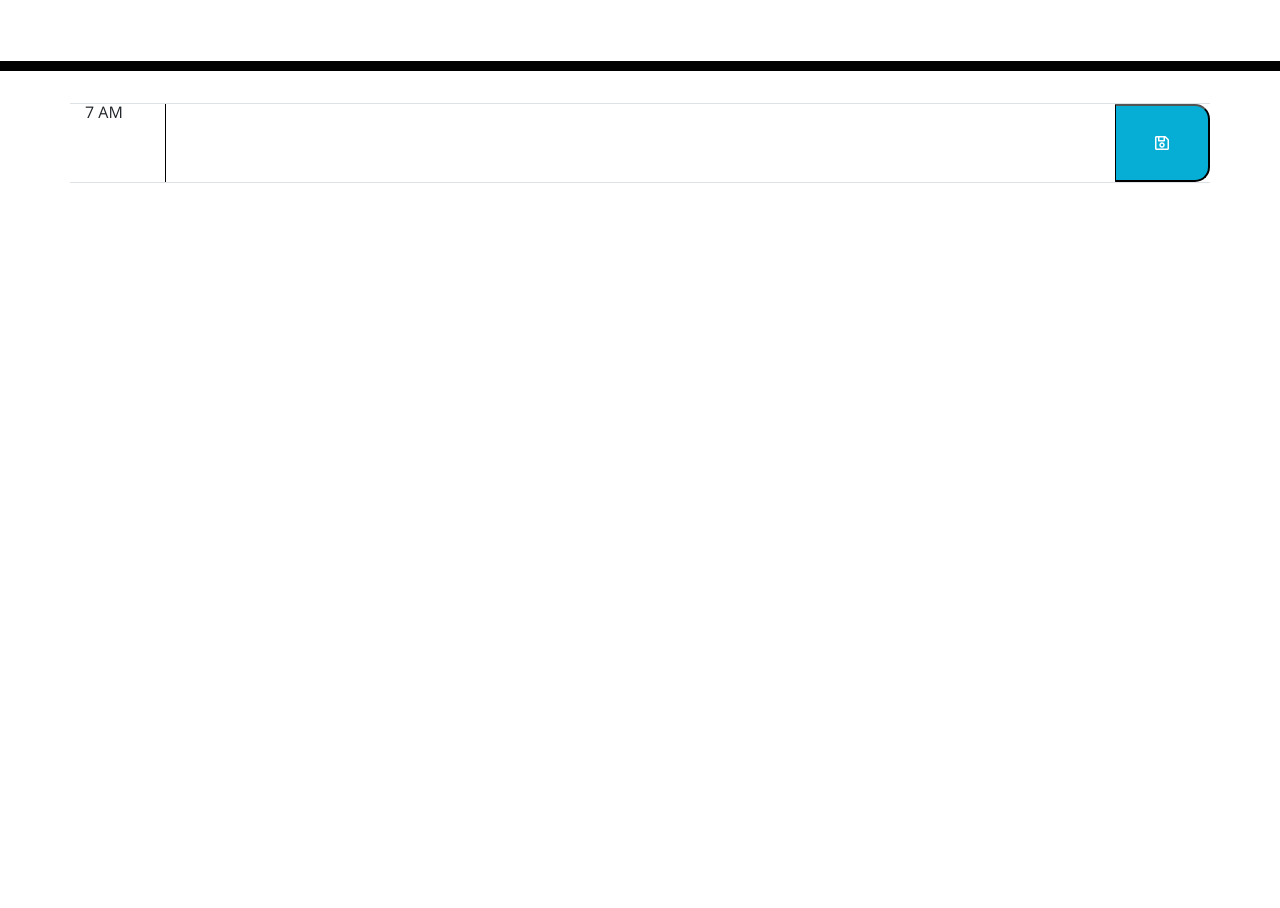
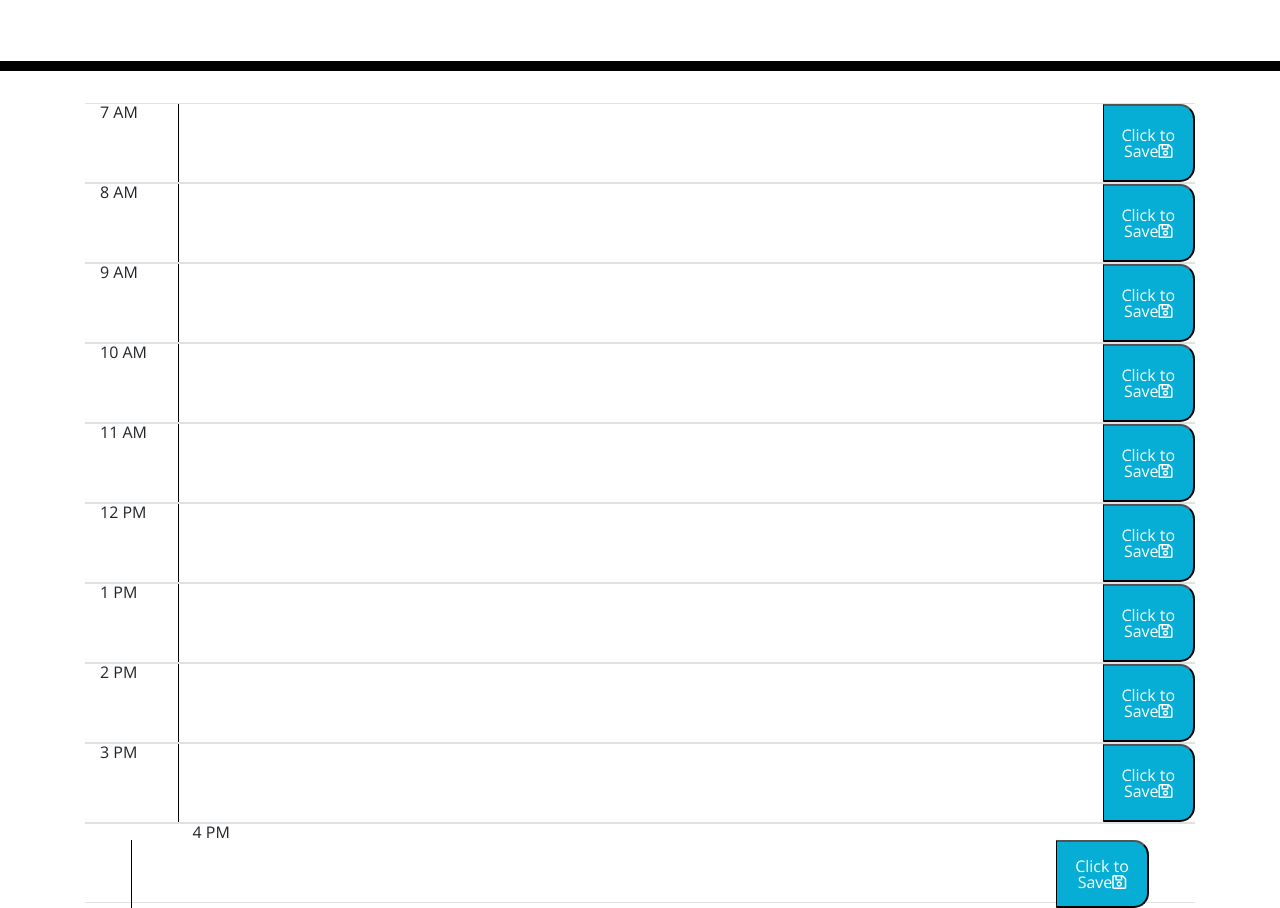
Before and after one commit to JGreenOS/HW5, a plain HTML site: page index.html in a window 1280 px wide. Shown: the part 357-1265 px from the top of the page. Before the commit the page ends 800 px from the top, so only its background shows below. Drawn offline with nearby package versions, Linux system fonts and the light colour scheme.

Commit message:
index page with text area boxes

```diff
--- a/index.html
+++ b/index.html
@@ -6,28 +6,83 @@
   <meta name="viewport" content="width=device-width, initial-scale=1.0" />
   <meta http-equiv="X-UA-Compatible" content="ie=edge" />
   <link rel="stylesheet" href="https://stackpath.bootstrapcdn.com/bootstrap/4.3.1/css/bootstrap.min.css" />
-  <link rel="stylesheet" href="https://use.fontawesome.com/releases/v5.8.1/css/all.css"/>
+  <link rel="stylesheet" href="https://use.fontawesome.com/releases/v5.8.1/css/all.css" />
   <link href="https://fonts.googleapis.com/css?family=Open+Sans&display=swap" rel="stylesheet" />
   <link rel="stylesheet" href="style.css" />
   <title>WJulia Green Scheduler</title>
 </head>
 <div class="row justify-content-center" id="date-today"></div>
+
 <body>
   <header class="jumbotron">
     <h1 class="display-3">Work Day Scheduler</h1>
     <p class="lead">Scheduling for my work day</p>
-    <div class ="row justify-content-center" id = "currentDay"></div>
+    <div class="row justify-content-center" id="currentDay"></div>
     <!--<p id="currentDay" class="lead">Clock here</p> -->
   </header>
   <div class="container">
-    <!-- <div class="body-header container-fluid">   -->
+    <div class="body-header container-fluid">
 
       <!-- Timeblocks go here -->
 
       <div id="calendar-row1" class="row justify-content-md-center border-top border-bottom calendar-row">
-    <div id="time1"class="col-md-1">7 AM</div>
+        <div id="time1" class="col-md-1">7 AM</div>
         <textarea rows="3" id="text-entry1" class="col-md-10"></textarea>
-      <button id="save" class="col-md-1 saveBtn"><i class="far fa-save"></i></button>
+        <button class="col-md-1 saveBtn">Click to Save<i class="far fa-save"></i></button>
+      </div>
+
+      <div id="calendar-row2" class="row justify-content-md-center border-top border-bottom calendar-row">
+        <div id="time2" class="col-md-1">8 AM</div>
+        <textarea rows="3" id="text-entry2" class="col-md-10"></textarea>
+        <button class="col-md-1 saveBtn">Click to Save<i class="far fa-save"></i></button>
+      </div>
+
+      <div id="calendar-row3" class="row justify-content-md-center border-top border-bottom calendar-row">
+        <div id="time3" class="col-md-1">9 AM</div>
+        <textarea rows="3" id="text-entry3" class="col-md-10"></textarea>
+        <button class="col-md-1 saveBtn">Click to Save<i class="far fa-save"></i></button>
+      </div>
+
+      <div id="calendar-row4" class="row justify-content-md-center border-top border-bottom calendar-row">
+        <div id="time4" class="col-md-1">10 AM</div>
+        <textarea rows="3" id="text-entry4" class="col-md-10"></textarea>
+        <button class="col-md-1 saveBtn">Click to Save<i class="far fa-save"></i></button>
+      </div>
+
+      <div id="calendar-row5" class="row justify-content-md-center border-top border-bottom calendar-row">
+        <div id="time5" class="col-md-1">11 AM</div>
+        <textarea rows="3" id="text-entry5" class="col-md-10"></textarea>
+        <button class="col-md-1 saveBtn">Click to Save<i class="far fa-save"></i></button>
+      </div>
+
+      <div id="calendar-row6" class="row justify-content-md-center border-top border-bottom calendar-row">
+        <div id="time6" class="col-md-1">12 PM</div>
+        <textarea rows="3" id="text-entry6" class="col-md-10"></textarea>
+        <button class="col-md-1 saveBtn">Click to Save<i class="far fa-save"></i></button>
+      </div>
+
+      <div id="calendar-row7" class="row justify-content-md-center border-top border-bottom calendar-row">
+        <div id="time7" class="col-md-1">1 PM</div>
+        <textarea rows="3" id="text-entry7" class="col-md-10"></textarea>
+        <button class="col-md-1 saveBtn">Click to Save<i class="far fa-save"></i></button>
+      </div>
+
+      <div id="calendar-row8" class="row justify-content-md-center border-top border-bottom calendar-row">
+        <div id="time8" class="col-md-1">2 PM</div>
+        <textarea rows="3" id="text-entry8" class="col-md-10"></textarea>
+        <button class="col-md-1 saveBtn">Click to Save<i class="far fa-save"></i></button>
+      </div>
+
+      <div id="calendar-row9" class="row justify-content-md-center border-top border-bottom calendar-row">
+        <div id="time9" class="col-md-1">3 PM</div>
+        <textarea rows="3" id="text-entry9" class="col-md-10"></textarea>
+        <button class="col-md-1 saveBtn">Click to Save<i class="far fa-save"></i></button>
+      </div>
+
+      <div id="calendar-row10" class="row justify-content-md-center border-top border-bottom calendar-row">
+        <div id="time10" class="col-md-10">4 PM</div>
+        <textarea rows="3" id="text-entry10" class="col-md-10"></textarea>
+        <button class="col-md-1 saveBtn">Click to Save<i class="far fa-save"></i></button>
       </div>
 
 
@@ -37,7 +92,8 @@
       <!--<script src="https://cdnjs.cloudflare.com/ajax/libs/moment.js/2.24.0/moment.min.js"></script>-->
       <script src="https://cdnjs.cloudflare.com/ajax/libs/moment.js/2.29.1/moment.min.js"></script>
       <script src="script.js"></script>
-
+    </div>
+  </div>
 </body>
 
 <!--Current Day at the top - done
```
Lines whose indentation alone changed are shown as unchanged.
